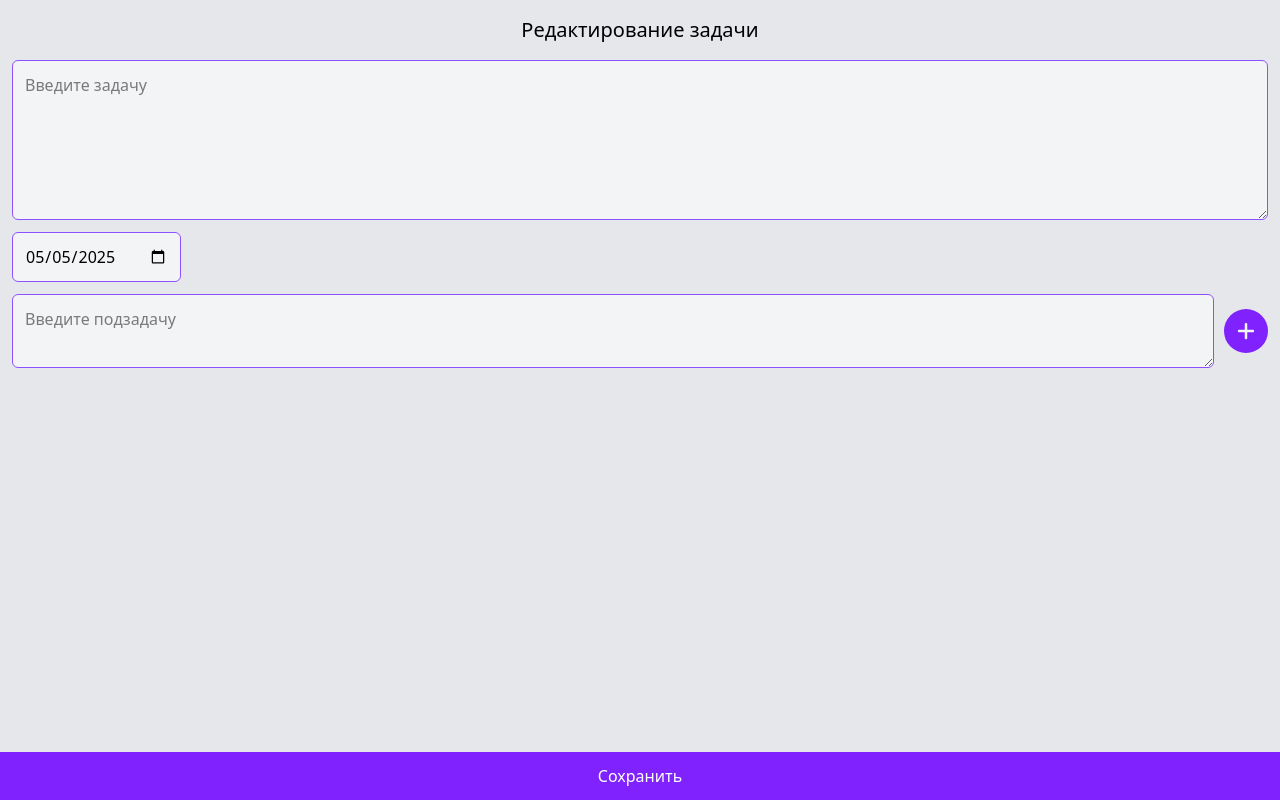
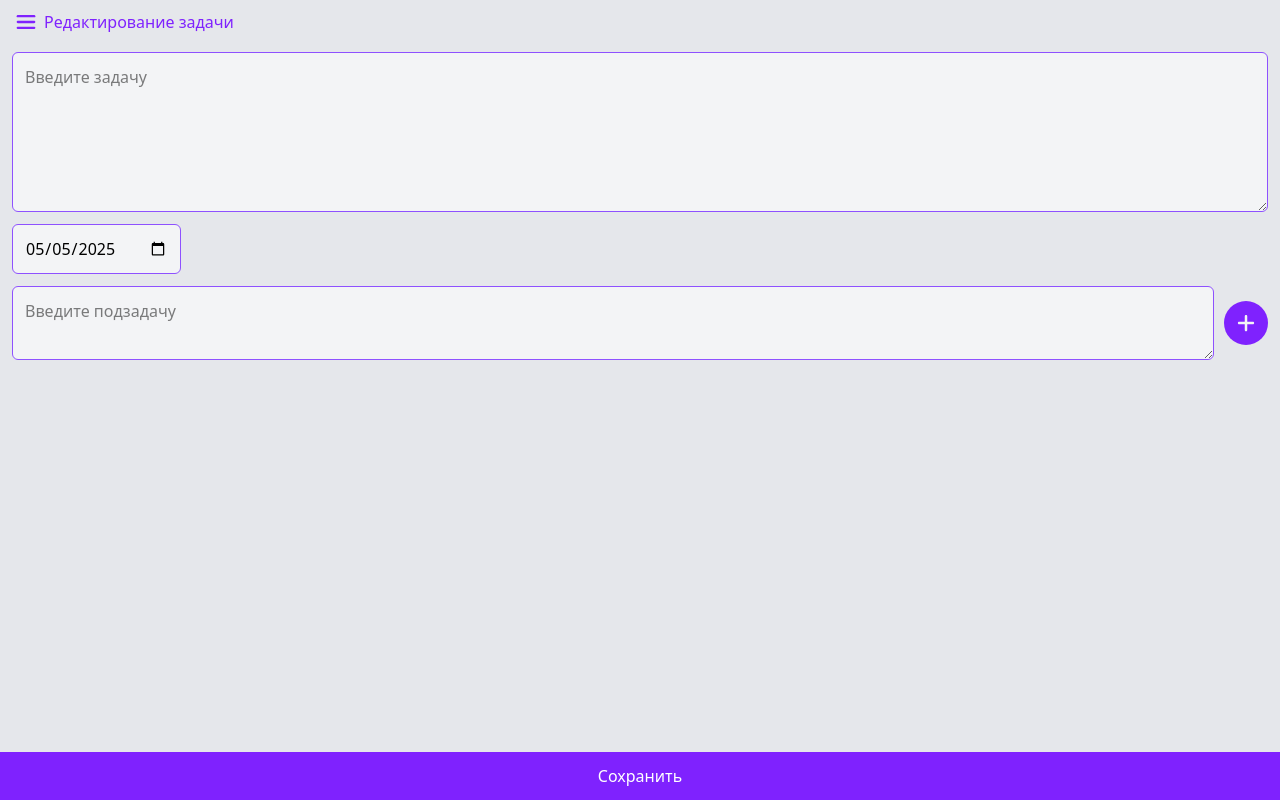
Before and after one commit to Evgeniy-Shabakov/todo-list, a Nuxt app: page /1 in a window 1280 px wide. Built offline with nearby package versions, Linux system fonts and the light colour scheme.

Commit message:
Pages completed - Added

```diff
--- /dev/null
+++ b/components/burger-menu.vue
@@ -0,0 +1,56 @@
+<script setup>
+
+const burgerMenuIsOpen = ref(false)
+
+function toggleBurgerMenu() {
+   if (burgerMenuIsOpen.value) closeBurgerMenu()
+   else activateBurgerMenu()
+}
+
+function activateBurgerMenu() {
+   if (burgerMenuIsOpen.value) return
+
+   burgerMenuIsOpen.value = true
+
+   document.addEventListener('click', closeBurgerMenu)
+   document.addEventListener('scroll', closeBurgerMenu)
+}
+
+function closeBurgerMenu() {
+   burgerMenuIsOpen.value = false
+   document.removeEventListener('click', closeBurgerMenu)
+   document.removeEventListener('scroll', closeBurgerMenu)
+}
+</script>
+
+<template>
+   <div class="w-7 h-7">
+
+      <button @click="toggleBurgerMenu"
+              @click.stop>
+         <IconXmark v-if="burgerMenuIsOpen"
+                    class="w-7 h-7" />
+         <IconBurgerMenu v-else
+                         class="w-7 h-7" />
+
+      </button>
+
+      <div v-if="burgerMenuIsOpen"
+           class="fixed top-10 p-2 bg-violet-400 rounded-md"
+           @click.stop>
+
+         <div class="flex flex-col gap-2 p-1 text-gray-900">
+
+            <NuxtLink @click="navigateTo('/'); burgerMenuIsOpen = false">
+               Текущие задачи
+            </NuxtLink>
+            <NuxtLink @click="navigateTo('/completed'); burgerMenuIsOpen = false">
+               Выполненные задачи
+            </NuxtLink>
+
+         </div>
+
+      </div>
+   </div>
+
+</template>
--- /dev/null
+++ b/components/icon/burger-menu.vue
@@ -0,0 +1,54 @@
+<template>
+   <svg xmlns="http://www.w3.org/2000/svg"
+        viewBox="0 0 24 24"
+        fill="currentColor"
+        height="20"
+        width="20">
+      <g id="SVGRepo_bgCarrier"
+         stroke-width="0"></g>
+      <g id="SVGRepo_tracerCarrier"
+         stroke-linecap="round"
+         stroke-linejoin="round"></g>
+      <g id="SVGRepo_iconCarrier">
+         <title>Menu</title>
+         <g id="Page-1"
+            stroke="none"
+            stroke-width="1"
+            fill="none"
+            fill-rule="evenodd">
+            <g id="Menu">
+               <rect id="Rectangle"
+                     fill-rule="nonzero"
+                     x="0"
+                     y="0"
+                     width="24"
+                     height="24"> </rect>
+               <line x1="5"
+                     y1="7"
+                     x2="19"
+                     y2="7"
+                     id="Path"
+                     stroke="currentColor"
+                     stroke-width="2"
+                     stroke-linecap="round"> </line>
+               <line x1="5"
+                     y1="17"
+                     x2="19"
+                     y2="17"
+                     id="Path"
+                     stroke="currentColor"
+                     stroke-width="2"
+                     stroke-linecap="round"> </line>
+               <line x1="5"
+                     y1="12"
+                     x2="19"
+                     y2="12"
+                     id="Path"
+                     stroke="currentColor"
+                     stroke-width="2"
+                     stroke-linecap="round"> </line>
+            </g>
+         </g>
+      </g>
+   </svg>
+</template>
--- /dev/null
+++ b/components/icon/trash-arrow-up.vue
@@ -0,0 +1,10 @@
+<template>
+   <svg xmlns="http://www.w3.org/2000/svg"
+        viewBox="0 0 448 512"
+        fill="currentColor"
+        height="20"
+        width="20">
+      <path
+            d="M163.8 0L284.2 0c12.1 0 23.2 6.8 28.6 17.7L320 32l96 0c17.7 0 32 14.3 32 32s-14.3 32-32 32L32 96C14.3 96 0 81.7 0 64S14.3 32 32 32l96 0 7.2-14.3C140.6 6.8 151.7 0 163.8 0zM32 128l384 0L394.8 467c-1.6 25.3-22.6 45-47.9 45l-245.8 0c-25.3 0-46.3-19.7-47.9-45L32 128zm192 64c-6.4 0-12.5 2.5-17 7l-80 80c-9.4 9.4-9.4 24.6 0 33.9s24.6 9.4 33.9 0l39-39L200 408c0 13.3 10.7 24 24 24s24-10.7 24-24l0-134.1 39 39c9.4 9.4 24.6 9.4 33.9 0s9.4-24.6 0-33.9l-80-80c-4.5-4.5-10.6-7-17-7z" />
+   </svg>
+</template>
--- a/js/todo-list.js
+++ b/js/todo-list.js
@@ -1,4 +1,5 @@
 export const todoList = ref([])
+export const todoListCompleted = ref([])
 
 watchEffect(() => {
    todoList.value.sort((a, b) => new Date(a.date) - new Date(b.date))
@@ -11,8 +12,12 @@ export function addTodo(todo) {
 
 export function removeTodo(index) {
    if (index >= 0 && index < todoList.value.length) {
-      todoList.value.splice(index, 1)
+      const completedTodo = todoList.value.splice(index, 1)[0];
+      todoListCompleted.value.push(completedTodo);
+
+      // Сохраняем обновлённые массивы в localStorage
       localStorage.setItem('todo-list', JSON.stringify(todoList.value))
+      localStorage.setItem('todo-list-completed', JSON.stringify(todoListCompleted.value))
    }
 }
 
@@ -23,8 +28,48 @@ export function removeSubTodo(todo, index) {
    }
 }
 
+export function restoreTodo(index) {
+   if (index >= 0 && index < todoListCompleted.value.length) {
+      const restoredTodo = todoListCompleted.value.splice(index, 1)[0];
+      todoList.value.push(restoredTodo);
+
+      // Сохраняем обновлённые массивы в localStorage
+      localStorage.setItem('todo-list', JSON.stringify(todoList.value))
+      localStorage.setItem('todo-list-completed', JSON.stringify(todoListCompleted.value))
+   }
+}
+
+export function upTodo(index) {
+   if (index > 0 && index < todoList.value.length) {
+      const currentItem = todoList.value[index]
+
+      todoList.value[index] = todoList.value[index - 1]
+      todoList.value[index - 1] = currentItem
+   }
+}
+
+export function downTodo(index) {
+   if (index >= 0 && index < todoList.value.length - 1) {
+      const currentItem = todoList.value[index]
+
+      todoList.value[index] = todoList.value[index + 1]
+      todoList.value[index + 1] = currentItem
+   }
+}
+
 export function initialize() {
-   if (localStorage.getItem('todo-list') == null) return
+   if (localStorage.getItem('todo-list')) {
+      todoList.value = JSON.parse(localStorage.getItem('todo-list'))
+   }
 
-   todoList.value = JSON.parse(localStorage.getItem('todo-list'))
+   if (localStorage.getItem('todo-list-completed')) {
+      todoListCompleted.value = JSON.parse(localStorage.getItem('todo-list-completed'))
+
+      if (todoListCompleted.value.length > 50) {
+         todoListCompleted.value.splice(0, todoListCompleted.value.length - 50)
+
+         localStorage.setItem('todo-list-completed', JSON.stringify(todoListCompleted.value))
+      }
+   }
+
 }
--- a/layouts/default.vue
+++ b/layouts/default.vue
@@ -1,5 +1,14 @@
 <script setup>
 import { initialize } from '~/js/todo-list';
+
+const route = useRoute()
+
+const pageTitle = computed(() => {
+   if (route.path == '/') return 'Текущие задачи'
+   else if (route.path.includes('completed')) return 'Завершенные задачи'
+   else if (route.path.includes('create')) return 'Добавление задачи'
+   return 'Редактирование задачи'
+})
 
 initialize()
 </script>
@@ -7,9 +16,12 @@ initialize()
 <template>
    <div class="px-3 py-2 bg-gray-200 min-h-dvh">
 
+      <div class="flex items-center gap-1 text-violet-600">
+         <BurgerMenu class="z-100" />
+         <h1>{{ pageTitle }}</h1>
+      </div>
+
       <slot></slot>
 
    </div>
 </template>
-
-<style scoped></style>
--- a/pages/[id].vue
+++ b/pages/[id].vue
@@ -1,5 +1,5 @@
 <script setup>
-import { todoList, removeTodo, addTodo } from '~/js/todo-list'
+import { todoList, addTodo } from '~/js/todo-list'
 
 const id = useRoute().params.id
 
@@ -64,11 +64,8 @@ function removeSubTodo(index) {
 
 <template>
    <div>
-      <h1 class="py-2 text-xl text-center">
-         {{ id == 'create' ? 'Добавление' : 'Редактирование' }} задачи
-      </h1>
 
-      <div class="mt-2 mb-14 flex flex-col gap-3">
+      <div class="mt-4 mb-14 flex flex-col gap-3">
 
          <textarea ref="taskInput"
                    class="bg-gray-100 border border-violet-500 rounded-md h-40 p-3"
@@ -92,7 +89,7 @@ function removeSubTodo(index) {
 
          <div class="space-y-2">
             <div v-for="(subTodo, index) in subTodoList"
-                 class=" bg-blue-300 rounded-md p-2 flex items-center justify-between">
+                 class=" bg-violet-300 rounded-md p-2 flex items-center justify-between">
 
                <div>
                   {{ subTodo }}
--- /dev/null
+++ b/pages/completed.vue
@@ -0,0 +1,58 @@
+<script setup>
+import { todoListCompleted, restoreTodo } from '~/js/todo-list'
+import { formatDate, isToday } from '~/js/date-helper'
+
+</script>
+
+<template>
+   <div>
+
+      <div class="mb-14">
+         <div v-for="(todo, index) in todoListCompleted"
+              :key="todo.id"
+              class='opacity-80'>
+
+            <div v-if="index == 0 || index != 0 && todo.date != todoListCompleted[index - 1].date"
+                 class="text-center"
+                 :class="{ 'mt-5': index !== 0 }">
+               <div v-if="isToday(todo.date)">Сегодня</div>
+               <div class="text-xs">{{ formatDate(todo.date) }}</div>
+            </div>
+
+            <div class="bg-green-500 rounded-md p-3 mt-3 text-green-900">
+
+               <div class="
+                 flex
+                 items-center
+                 justify-between">
+               <div>
+                  {{ todo.title }}
+               </div>
+
+               <IconTrashArrowUp class="text-violet-900 opacity-100"
+                                 @click="restoreTodo(index)" />
+
+            </div>
+
+         </div>
+
+         <div class="mt-0.5 rounded-md space-y-3 text-sm p-3 bg-violet-300"
+              v-if="todo.subTodoList.length > 0">
+            <div v-for="(subTodo, index) in todo.subTodoList"
+                 :key="index">
+               {{ subTodo }}
+            </div>
+         </div>
+
+      </div>
+   </div>
+
+   <button class="fixed bottom-0 left-0 w-full p-3 bg-violet-600 text-white"
+           @click="navigateTo('/')">
+      Назад
+   </button>
+
+   </div>
+</template>
+
+<style scoped></style>
--- a/pages/index.vue
+++ b/pages/index.vue
@@ -1,5 +1,5 @@
 <script setup>
-import { todoList, removeTodo, removeSubTodo } from '~/js/todo-list'
+import { todoList, removeTodo, removeSubTodo, upTodo, downTodo } from '~/js/todo-list'
 import { formatDate, isToday, isTomorrow, isPaste } from '~/js/date-helper'
 
 </script>
@@ -7,13 +7,10 @@ import { formatDate, isToday, isTomorrow, isPaste } from '~/js/date-helper'
 <template>
    <div>
 
-      <h1 class="py-2 text-xl text-center">Список задач</h1>
-
       <div class="mb-14">
          <div v-for="(todo, index) in todoList"
               :key="todo.id"
-              @click="navigateTo(`/${todo.id}`)"
-              :class="{ 'opacity-50': isPaste(todo.date) }">
+              :class="{ 'opacity-70': isPaste(todo.date) }">
 
             <div v-if="index == 0 || index != 0 && todo.date != todoList[index - 1].date"
                  class="text-center"
@@ -24,7 +21,8 @@ import { formatDate, isToday, isTomorrow, isPaste } from '~/js/date-helper'
                <div class="text-xs">{{ formatDate(todo.date) }}</div>
             </div>
 
-            <div class="bg-green-500 rounded-md p-3 mt-3 text-green-900">
+            <div class="bg-green-500 rounded-md p-3 mt-3 text-green-900"
+                 @click="navigateTo(`/${todo.id}`)">
 
                <div class="flex items-center justify-between">
                   <div>
@@ -32,9 +30,9 @@ import { formatDate, isToday, isTomorrow, isPaste } from '~/js/date-helper'
                   </div>
                   <div class="flex gap-1">
                      <IconArrowDown class="text-violet-500"
-                                @click.stop="" />
+                                    @click.stop="downTodo(index)" />
                      <IconArrowUp class="text-violet-500 mr-2.5"
-                                @click.stop="" />
+                                  @click.stop="upTodo(index)" />
                      <IconTrash class="text-red-500"
                                 @click.stop="removeTodo(index)" />
                   </div>
@@ -43,7 +41,7 @@ import { formatDate, isToday, isTomorrow, isPaste } from '~/js/date-helper'
 
             </div>
 
-            <div class="mt-0.5 rounded-md space-y-3 text-sm p-3 bg-blue-300"
+            <div class="mt-0.5 rounded-md space-y-3 text-sm p-3 bg-violet-300"
                  v-if="todo.subTodoList.length > 0">
                <div v-for="(subTodo, index) in todo.subTodoList"
                     :key="index"
```
